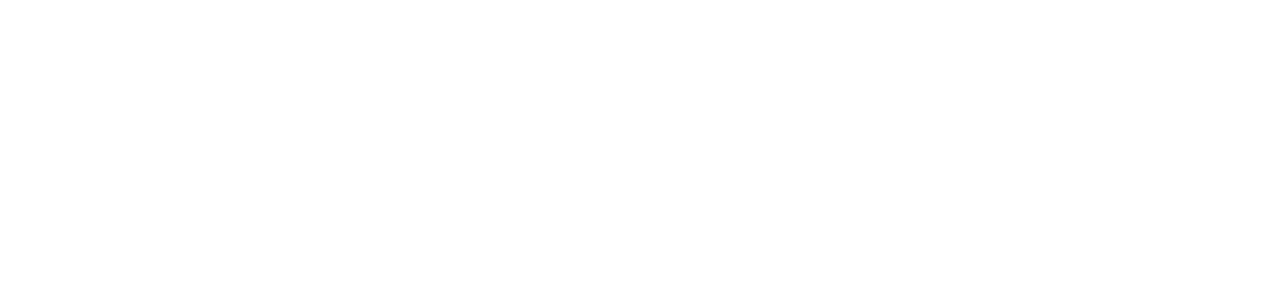
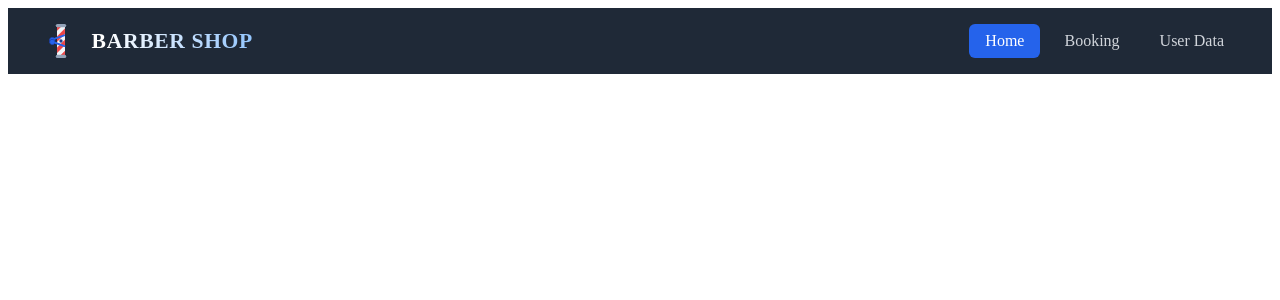
Before and after one commit to SvetlinGG/Barber-Booking-Form-App, a React (Vite) app: page / in a window 1280 px wide. Before the commit this address had no page. Shown: the top 300 px of the page. Built offline with nearby package versions, Linux system fonts and the light colour scheme.

Commit message:
make some style

```diff
--- /dev/null
+++ b/public/barber-image-url.js
@@ -0,0 +1,3 @@
+
+
+const barber_image_URL = 'https://as1.ftcdn.net/v2/jpg/02/05/49/82/1000_F_205498258_AfQmtyR5kO5llwKd6fWRRxcc4xRUbQcb.jpg';
--- a/public/navbar.css
+++ b/public/navbar.css
@@ -19,8 +19,17 @@
 }
 
 .navbar__brand {
-  font-size: 1.25rem;
-  font-weight: 700;
+  display: flex;
+  align-items: center;
+  gap: 0.6rem;
+  font-size: 1.35rem;
+  font-weight: 800;
+  letter-spacing: 0.03em;
+  text-transform: uppercase;
+  background: linear-gradient(90deg, #fff 30%, #93c5fd);
+  -webkit-background-clip: text;
+  -webkit-text-fill-color: transparent;
+  background-clip: text;
 }
 
 .navbar__links {
--- a/src/App.jsx
+++ b/src/App.jsx
@@ -1,4 +1,5 @@
 import { Routes, Route } from 'react-router'
+import Navbar from './components/Navbar'
 
 
 function App() {
@@ -6,7 +7,7 @@
 
   return (
     <>
-
+     <Navbar />
      <Routes>
 
      </Routes>
--- /dev/null
+++ b/src/components/BarberLogo.jsx
@@ -0,0 +1,41 @@
+export default function BarberLogo({ size = 40 }) {
+  return (
+    <svg
+      width={size}
+      height={size}
+      viewBox="0 0 64 64"
+      fill="none"
+      xmlns="http://www.w3.org/2000/svg"
+      aria-label="Barber Shop Logo"
+    >
+      {/* Barber pole cylinder */}
+      <rect x="26" y="6" width="12" height="52" rx="6" fill="#f1f5f9" />
+      <rect x="26" y="6" width="12" height="52" rx="6" fill="url(#stripes)" />
+
+      {/* Pole caps */}
+      <rect x="24" y="6" width="16" height="5" rx="2.5" fill="#94a3b8" />
+      <rect x="24" y="53" width="16" height="5" rx="2.5" fill="#94a3b8" />
+
+      {/* Scissors — left blade */}
+      <g transform="rotate(-20, 32, 32)">
+        <ellipse cx="20" cy="26" rx="4" ry="4" fill="#2563eb" stroke="#1e40af" strokeWidth="1" />
+        <rect x="23" y="24" width="18" height="3" rx="1.5" fill="#2563eb" />
+      </g>
+      {/* Scissors — right blade */}
+      <g transform="rotate(20, 32, 32)">
+        <ellipse cx="20" cy="38" rx="4" ry="4" fill="#2563eb" stroke="#1e40af" strokeWidth="1" />
+        <rect x="23" y="36" width="18" height="3" rx="1.5" fill="#2563eb" />
+      </g>
+
+      {/* Scissors pivot */}
+      <circle cx="32" cy="32" r="2.5" fill="#1e3a8a" />
+
+      <defs>
+        <pattern id="stripes" patternUnits="userSpaceOnUse" width="12" height="10" patternTransform="rotate(45)">
+          <rect width="6" height="10" fill="#ef4444" />
+          <rect x="6" width="6" height="10" fill="#f1f5f9" />
+        </pattern>
+      </defs>
+    </svg>
+  );
+}
--- a/src/components/Header.jsx
+++ b/src/components/Navbar.jsx
@@ -1,5 +1,6 @@
-import { NavLink } from "react-router-dom";
-import "./Navbar.css";
+import { NavLink } from "react-router";
+import BarberLogo from "./BarberLogo";
+
 
 const links = [
   { to: "/", label: "Home" },
@@ -11,7 +12,10 @@
     return (
         <header className="navbar">
             <nav className="navbar__inner" aria-label="Main navigation">
-                <span className="navbar__brand">MySite</span>
+                <div className="navbar__brand">
+                    <BarberLogo size={42} />
+                    <span>Barber Shop</span>
+                </div>
 
                 <ul className="navbar__links">
                   {links.map(({ to, label }) => (
```
